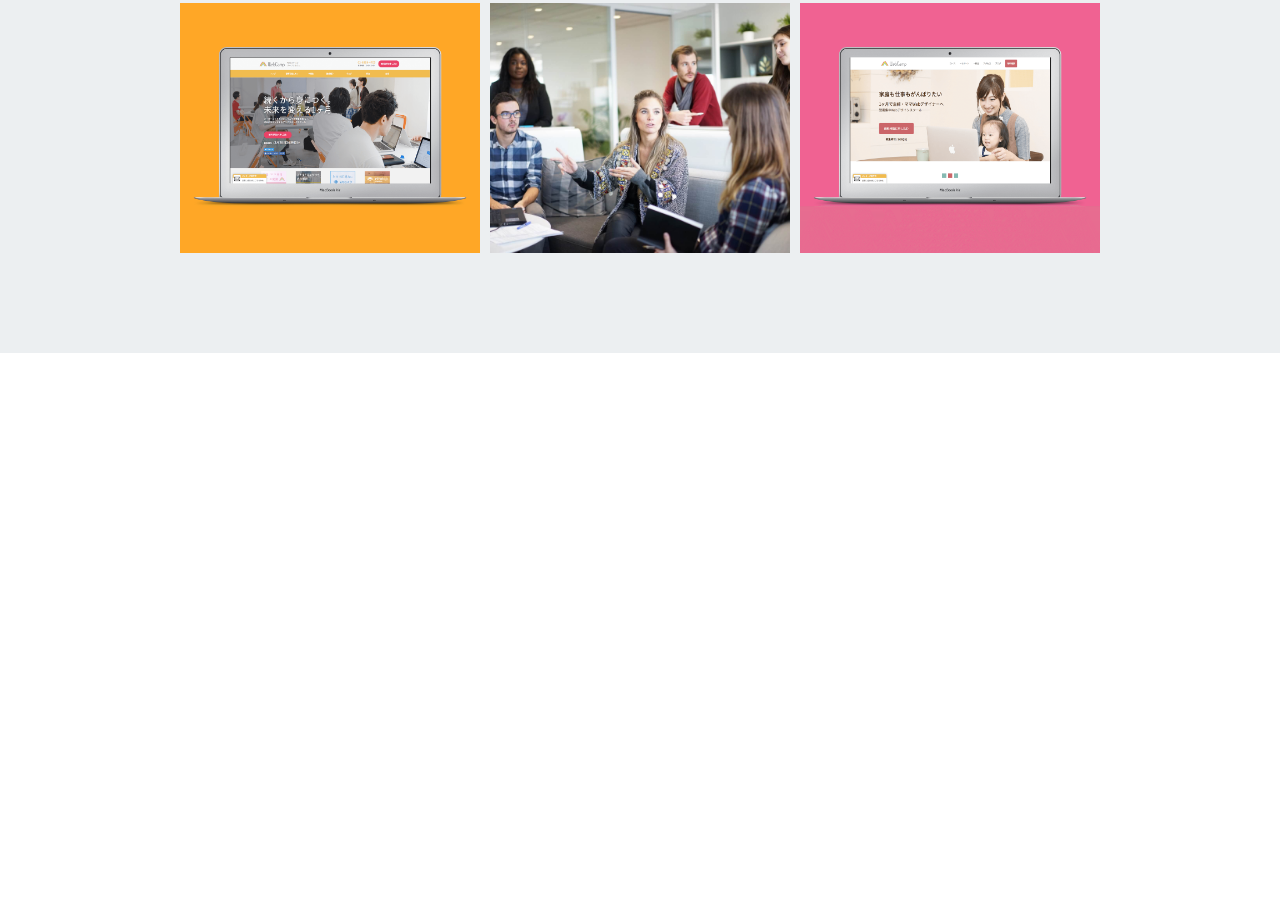
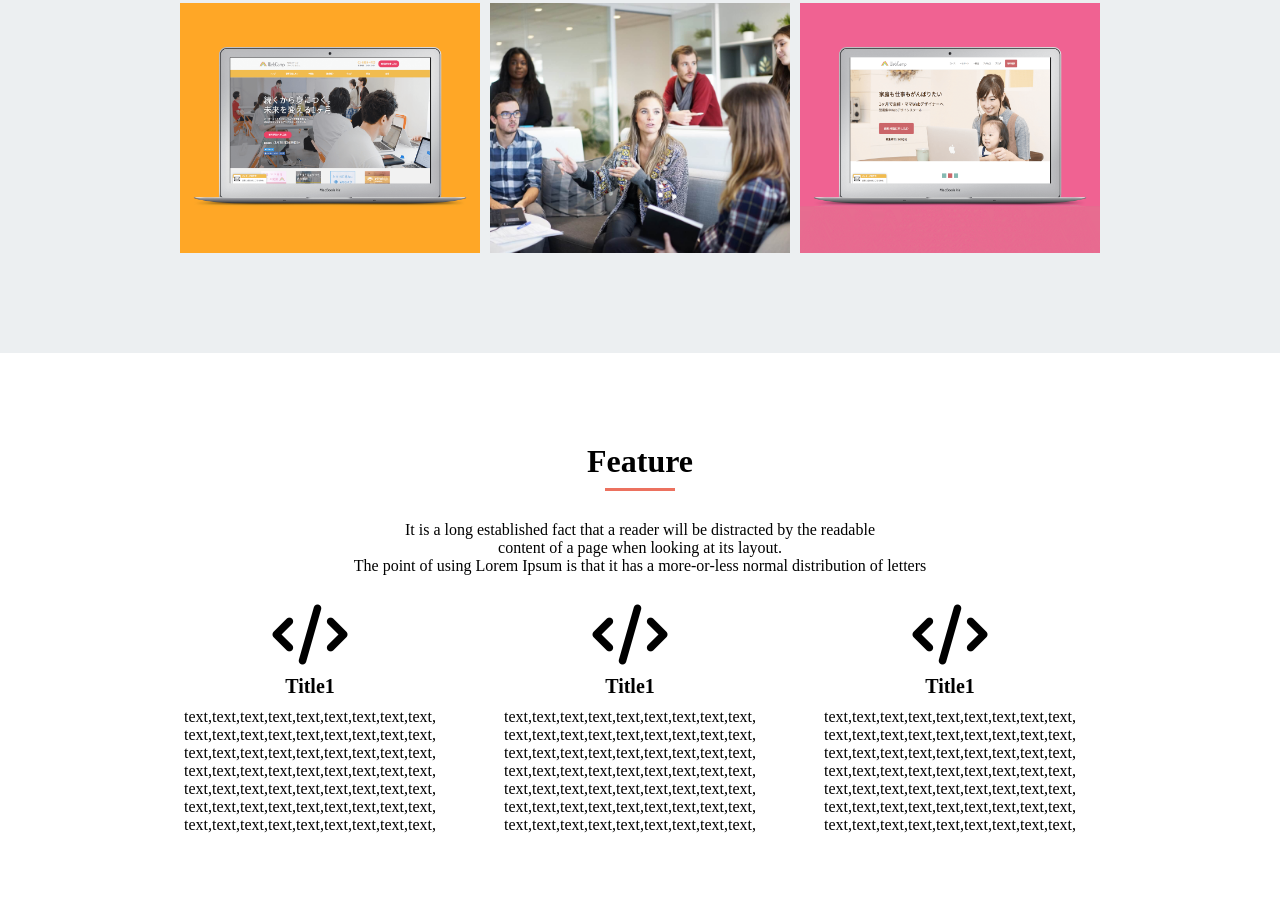
Before and after one commit to piyoraik/walstask, a plain HTML site: page index.html in a window 1280 px wide. Shown: the part 1229-2153 px from the top of the page. Before the commit the page ends 1582 px from the top, so only its background shows below. Drawn offline with Linux system fonts and the light colour scheme.

Commit message:
[UPDATE]Featureの追加

```diff
--- a/index.html
+++ b/index.html
@@ -2,6 +2,7 @@
 <html lang="ja">
     <head>
         <meta charset="UTF-8">
+        <script src="https://kit.fontawesome.com/563473a8f7.js" crossorigin="anonymous"></script>
         <link rel="stylesheet" href="style.css">
         <title>WALS成果物</title>
     </head>
@@ -45,5 +46,55 @@
                 </div>
             </div>
         </div>
+        <div class="feature">
+            <section class="feature-title">
+                <h2>Feature</h2>
+                <p class="feature-text">It is a long established fact that a reader will be distracted by the readable<br>
+                content of a page when looking at its layout.<br>
+                The point of using Lorem Ipsum is that it has a more-or-less normal distribution of letters</p>
+            </section>
+            <div class="feature-main clearfix">
+                <section class="feature1">
+                    <i class="fas fa-code fa-text"></i>
+                    <h2 class="feature-h2">Title1</h2>
+                    <p class="feature-p">
+                    text,text,text,text,text,text,text,text,text,
+                    text,text,text,text,text,text,text,text,text,
+                    text,text,text,text,text,text,text,text,text,
+                    text,text,text,text,text,text,text,text,text,
+                    text,text,text,text,text,text,text,text,text,
+                    text,text,text,text,text,text,text,text,text,
+                    text,text,text,text,text,text,text,text,text,
+                    </p>
+                </section>
+                <section class="feature1">
+                    <i class="fas fa-code fa-text"></i>
+                    <h2 class="feature-h2">Title1</h2>
+                    <p class="feature-p">
+                    text,text,text,text,text,text,text,text,text,
+                    text,text,text,text,text,text,text,text,text,
+                    text,text,text,text,text,text,text,text,text,
+                    text,text,text,text,text,text,text,text,text,
+                    text,text,text,text,text,text,text,text,text,
+                    text,text,text,text,text,text,text,text,text,
+                    text,text,text,text,text,text,text,text,text,
+                    </p>
+                    <p class="feature-p">
+                </section>
+                <section class="feature1">
+                    <i class="fas fa-code fa-text"></i>
+                    <h2 class="feature-h2">Title1</h2>
+                    <p class="feature-p">
+                    text,text,text,text,text,text,text,text,text,
+                    text,text,text,text,text,text,text,text,text,
+                    text,text,text,text,text,text,text,text,text,
+                    text,text,text,text,text,text,text,text,text,
+                    text,text,text,text,text,text,text,text,text,
+                    text,text,text,text,text,text,text,text,text,
+                    text,text,text,text,text,text,text,text,text,
+                    </p>
+                </section>
+            </div>
+        </div>
     </body>
 </html>
--- a/style.css
+++ b/style.css
@@ -137,3 +137,73 @@ header li {
 .img6 {
     background-image: url(img/webcamp-mother.png);
 }
+
+.feature {
+    background-color: #FFFFFF;
+    width: 980px;
+    margin: 0 auto;
+}
+
+.feature {
+    padding-top: 90px;
+    text-align: center;
+}
+
+.feature-title h2 {
+    text-align: center;
+    font-size: 32px;
+    color: #000000;
+}
+
+.feature-title h2::after {
+    display: block;
+    content: "";
+    border-bottom: solid 3px;
+    border-color: #EC715F;
+    width: 70px;
+    margin: 8px auto 0;
+}
+
+.feature-text {
+    padding-top: 30px;
+    font-size: 16px;
+    color: #000000;
+}
+
+.feature-main {
+    padding-top: 30px;
+    padding-bottom: 90px;
+}
+
+.fa-text {
+    font-size: 60px;
+}
+
+.feature-h2 {
+    font-size: 20px;
+    color: #000000;
+    padding: 10px 0;
+}
+
+.feature-p {
+    font-size: 16px;
+    color: #000000;
+}
+
+.feature1 {
+    width: 320px;
+    height: auto;
+    float: left;
+}
+
+.feature2 {
+    width: 320px;
+    height: auto;
+    float: left;
+}
+
+.feature3 {
+    width: 320px;
+    height: auto;
+    float: left;
+}
```
